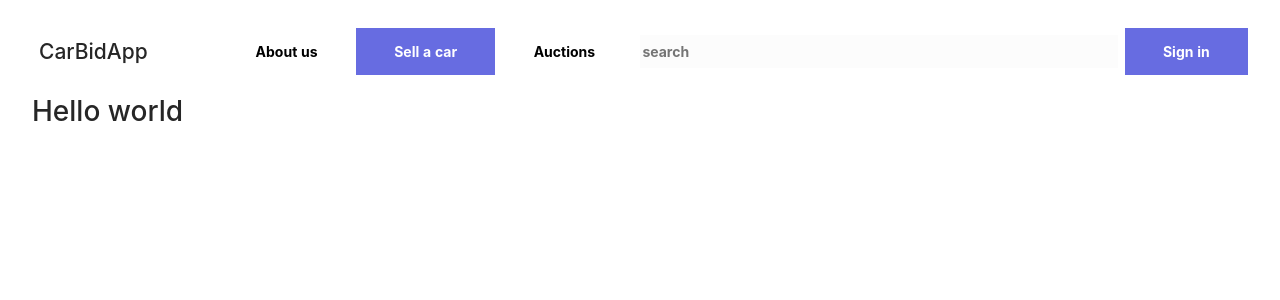
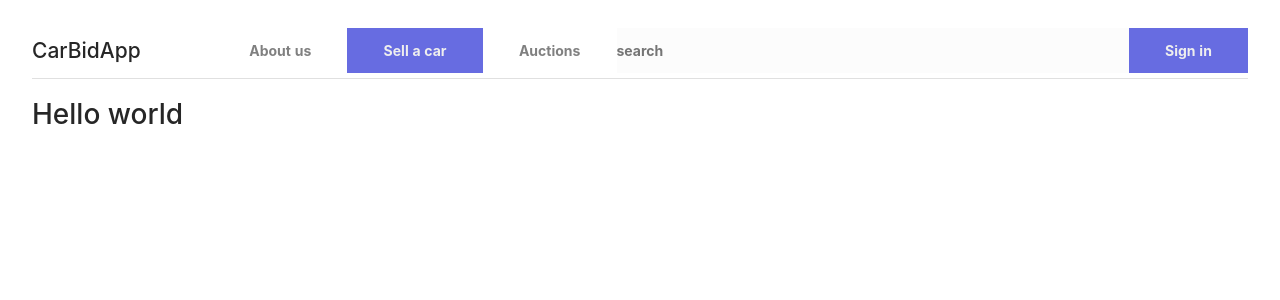
Before and after one commit to Petiazediter/CarAppRewrite, a React (Create React App) app in the folder car-app-frontend/: page / in a window 1280 px wide. Shown: the top 300 px of the page. Built offline with nearby package versions, Linux system fonts and the light colour scheme.

Commit message:
Edit component's css in Navbar.tsx

```diff
--- a/car-app-frontend/src/App.tsx
+++ b/car-app-frontend/src/App.tsx
@@ -7,7 +7,6 @@ import { Navbar } from './components/navbar-component/Navbar';
 const ContentLayout = styled.div`
   margin-top: 1em;
   width:100%;
-  height:200vh;
   @media only screen and (min-width:800px){
     width:95%;
     max-width:1500px;
--- a/car-app-frontend/src/components/navbar-component/Navbar.tsx
+++ b/car-app-frontend/src/components/navbar-component/Navbar.tsx
@@ -10,22 +10,29 @@ const NavbarMenuCols = styled(Col)<NavbarMenuColProps>`
     color: ${(p: NavbarMenuColProps) => p.isHighlighted ? 'white' : 'black'};
     font-weight:bolder;
     text-align:center;
-    padding:.5em;
     display:flex;
     align-items: center;
     justify-content: center;
     position:relative;
+    color:${(p: NavbarMenuColProps) => p.isHighlighted ? '#eee' : 'grey'};
+    &:hover{
+        background: ${(p:NavbarMenuColProps) => p.isHighlighted ? '#6065DB' : 'none'};
+        color:${(p: NavbarMenuColProps) => p.isHighlighted ? 'white' : 'black'};
+    }
 `
 
 const StyledNav = styled('nav')`
     margin-bottom: 1em;
+    box-shadow: 0px 1px 0px rgba(100,100,100,.2);
+    padding-bottom: 5px;
 `
 
 const LeftAlignedH1 = styled('h1')`
-width:100%;
-text-align:left;
-margin:0;
-padding:0;`
+    width:100%;
+    text-align:left;
+    margin:0;
+    padding:0;
+`
 
 const FilledRowInput = styled('input')`
     position:relative;
@@ -35,7 +42,9 @@ const FilledRowInput = styled('input')`
     border:none;
     font-weight:bold;
     background:#FCFCFC;
+    padding:1em 0 1em 0;
 `
+
 export function Navbar() {
     return (
     <StyledNav>
```
